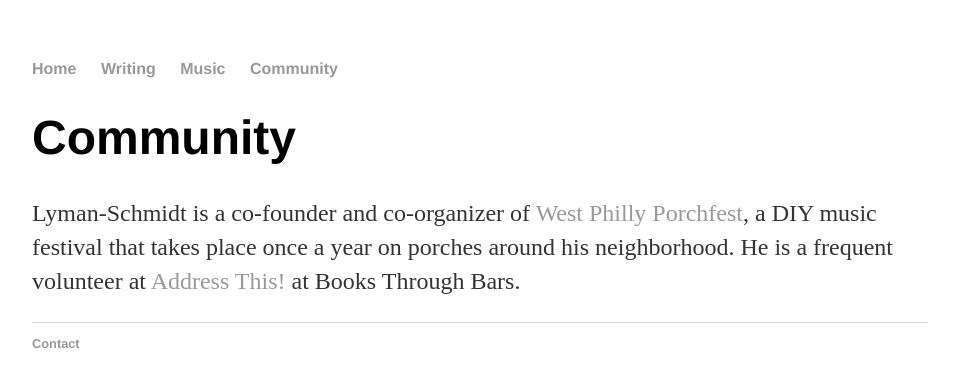
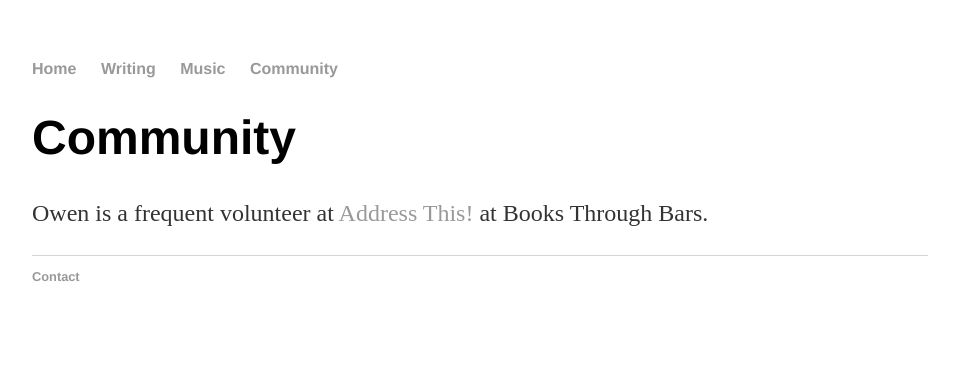
Before and after one commit to chmatie925/chmatie925.github.io, a Jekyll site: the page built from community.md, in a window 1280 px wide. Shown: the top 387 px of the page, without its empty margins (160-1119 px from the left). Built offline with Jekyll 4.4.1, drawn with Linux system fonts in a browser that asks for light colours; our own code applies the rules of GitHub Pages for plain Markdown files.

Commit message:
Update community.md

```diff
--- a/community.md
+++ b/community.md
@@ -1,3 +1,3 @@
 <h1>Community</h1>
 
-<p> Lyman-Schmidt is a co-founder and co-organizer of <a href="https://westphillyporchfest.com/">West Philly Porchfest</a>, a DIY music festival that takes place once a year on porches around his neighborhood. He is a frequent volunteer at <a href="http://booksthroughbars.org/programs/address-this/">Address This!</a> at Books Through Bars.
+<p> Owen is a frequent volunteer at <a href="http://booksthroughbars.org/programs/address-this/">Address This!</a> at Books Through Bars.
```
